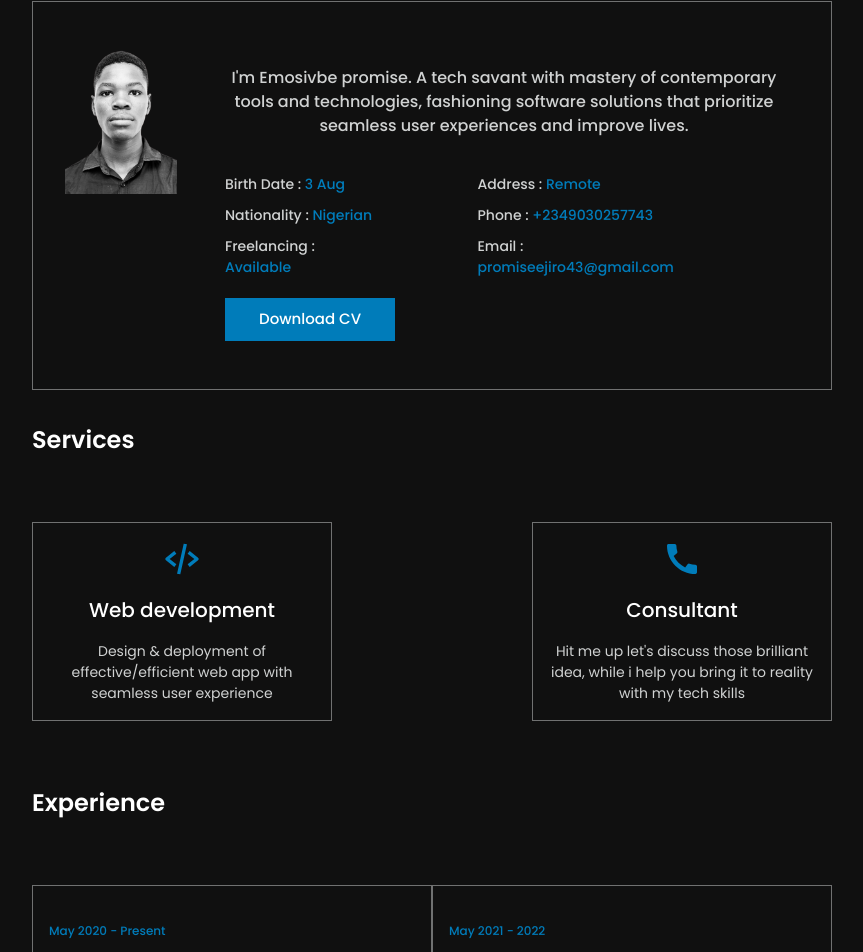
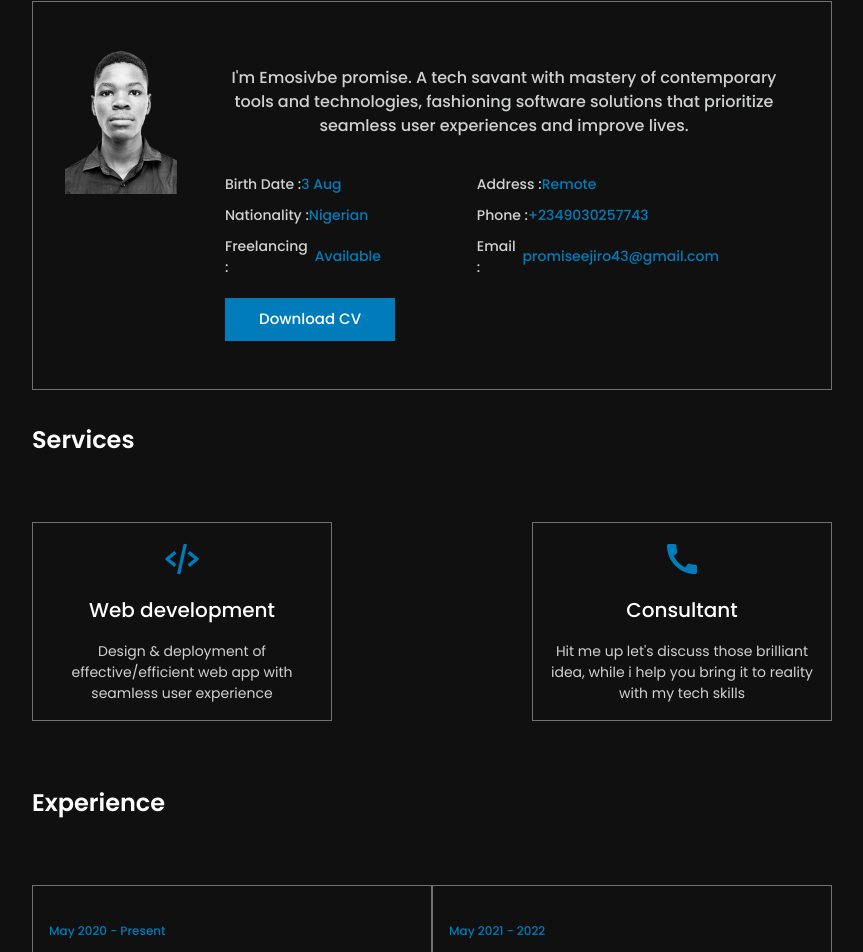
Before and after one commit to Promiseejiro/repo, a Next.js app in the folder portfolio/: page / in a window 1280 px wide. Shown: the part 758-1710 px from the top of the page, without its empty margins (208-1071 px from the left). Built offline with nearby package versions, Linux system fonts and the light colour scheme.

Commit message:
new commit

```diff
--- a/portfolio/app/components/hero/hero.module.css
+++ b/portfolio/app/components/hero/hero.module.css
@@ -171,6 +171,9 @@ text-align: center;
   padding: 0.3rem 1rem;
   font-size:14px;
   font-weight: 500;
+  display: flex;
+  align-items: center;
+justify-content: center;
 }
 
 
@@ -286,6 +289,10 @@ text-align: center;
     margin-right: 4rem;
   }
 
+  .ul_container li{
+   justify-content: flex-start;
+  }
+
   .details .btn_container {
     justify-content: left;
   }
--- a/portfolio/app/components/hero/hero.tsx
+++ b/portfolio/app/components/hero/hero.tsx
@@ -84,7 +84,7 @@ const Hero = () => {
               <ul className={classes.first_ul}>
                 {mydetails.map((detail,index) => (
                   <li key={index}>
-                    {detail.label} : <span>{detail.value}</span>
+                  <p>  {detail.label} : </p><span> {detail.value}</span>
                   </li>
                 ))}
               </ul>
```
